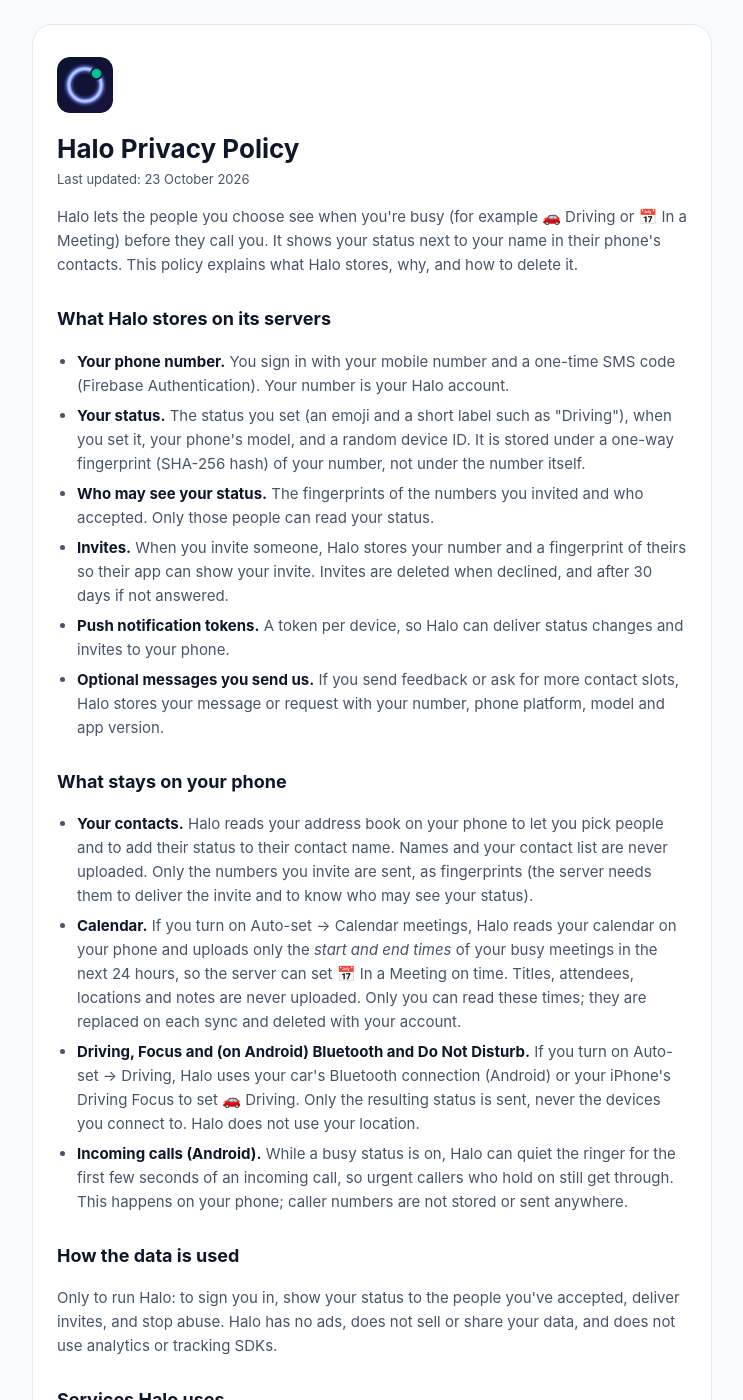
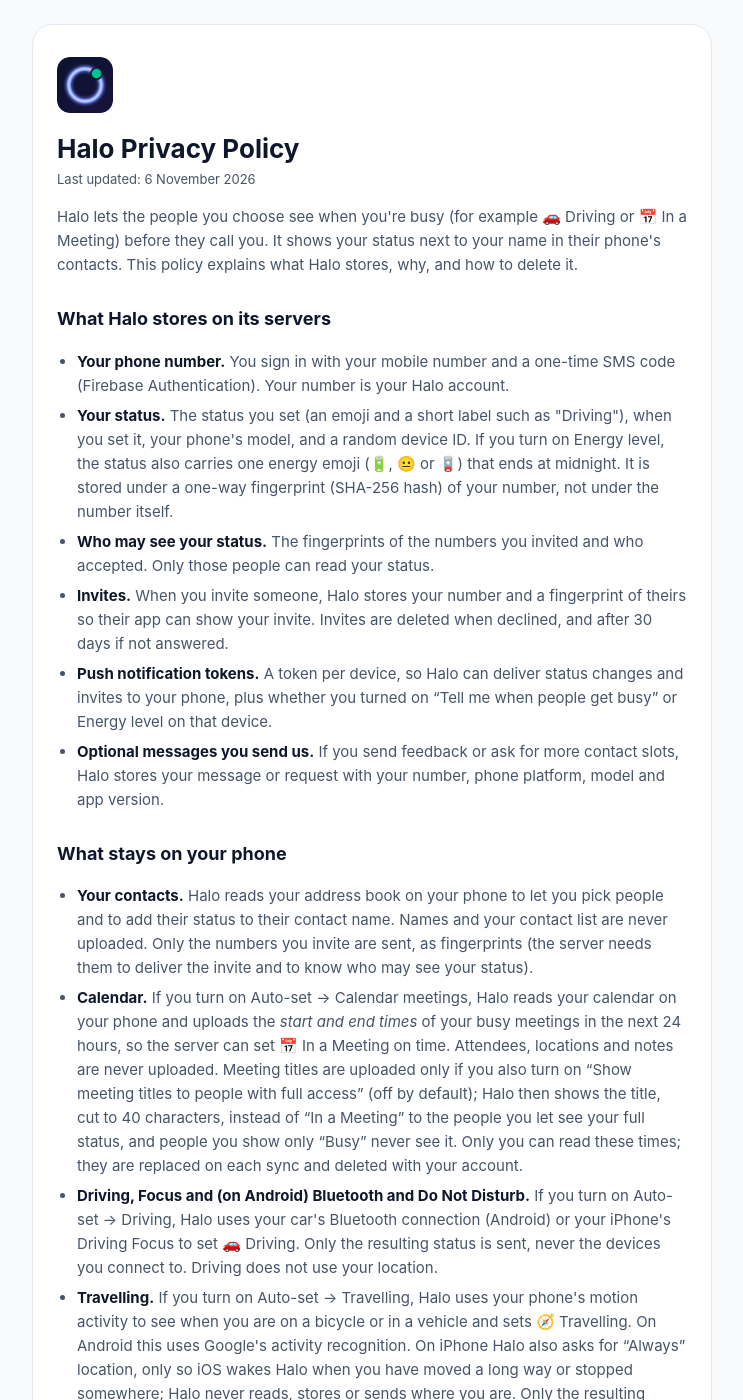
Before and after one commit to and/and.github.io, a Jekyll site: the page built from halo/privacy/index.html, in a window 1280 px wide and 1400 px high. Shown: the whole window, without its empty margins (268-1011 px from the left). Built offline with Jekyll 4.4.1, drawn with Linux system fonts in a browser that asks for light colours; some of the changed text lies outside the part shown.

Commit message:
halo: privacy policy covers meeting titles, Travelling, location and Health data
Meeting titles are uploaded only with the new opt-in switch and shown only to people with
full access. Adds Travelling (motion, and Always location on iPhone, never read or sent),
Health data for Energy level (read-only, on the phone), and the energy emoji. Removes the
claim that Halo does not use location.

Co-Authored-By: Claude Sonnet 5.5 <noreply@anthropic.com>

```diff
--- a/halo/privacy/index.html
+++ b/halo/privacy/index.html
@@ -64,25 +64,27 @@ sitemap: false
   <main>
     <img class="app-icon" src="/halo/img/icon.png" alt="Halo app icon">
     <h1>Halo Privacy Policy</h1>
-    <p class="updated">Last updated: 23 October 2026</p>
+    <p class="updated">Last updated: 6 November 2026</p>
 
     <p>Halo lets the people you choose see when you're busy (for example 🚗 Driving or 📅 In a Meeting) before they call you. It shows your status next to your name in their phone's contacts. This policy explains what Halo stores, why, and how to delete it.</p>
 
     <h2>What Halo stores on its servers</h2>
     <ul>
       <li><strong>Your phone number.</strong> You sign in with your mobile number and a one-time SMS code (Firebase Authentication). Your number is your Halo account.</li>
-      <li><strong>Your status.</strong> The status you set (an emoji and a short label such as "Driving"), when you set it, your phone's model, and a random device ID. It is stored under a one-way fingerprint (SHA-256 hash) of your number, not under the number itself.</li>
+      <li><strong>Your status.</strong> The status you set (an emoji and a short label such as "Driving"), when you set it, your phone's model, and a random device ID. If you turn on Energy level, the status also carries one energy emoji (🔋, 😐 or 🪫) that ends at midnight. It is stored under a one-way fingerprint (SHA-256 hash) of your number, not under the number itself.</li>
       <li><strong>Who may see your status.</strong> The fingerprints of the numbers you invited and who accepted. Only those people can read your status.</li>
       <li><strong>Invites.</strong> When you invite someone, Halo stores your number and a fingerprint of theirs so their app can show your invite. Invites are deleted when declined, and after 30 days if not answered.</li>
-      <li><strong>Push notification tokens.</strong> A token per device, so Halo can deliver status changes and invites to your phone.</li>
+      <li><strong>Push notification tokens.</strong> A token per device, so Halo can deliver status changes and invites to your phone, plus whether you turned on &ldquo;Tell me when people get busy&rdquo; or Energy level on that device.</li>
       <li><strong>Optional messages you send us.</strong> If you send feedback or ask for more contact slots, Halo stores your message or request with your number, phone platform, model and app version.</li>
     </ul>
 
     <h2>What stays on your phone</h2>
     <ul>
       <li><strong>Your contacts.</strong> Halo reads your address book on your phone to let you pick people and to add their status to their contact name. Names and your contact list are never uploaded. Only the numbers you invite are sent, as fingerprints (the server needs them to deliver the invite and to know who may see your status).</li>
-      <li><strong>Calendar.</strong> If you turn on Auto-set → Calendar meetings, Halo reads your calendar on your phone and uploads only the <em>start and end times</em> of your busy meetings in the next 24 hours, so the server can set 📅 In a Meeting on time. Titles, attendees, locations and notes are never uploaded. Only you can read these times; they are replaced on each sync and deleted with your account.</li>
-      <li><strong>Driving, Focus and (on Android) Bluetooth and Do Not Disturb.</strong> If you turn on Auto-set → Driving, Halo uses your car's Bluetooth connection (Android) or your iPhone's Driving Focus to set 🚗 Driving. Only the resulting status is sent, never the devices you connect to. Halo does not use your location.</li>
+      <li><strong>Calendar.</strong> If you turn on Auto-set → Calendar meetings, Halo reads your calendar on your phone and uploads the <em>start and end times</em> of your busy meetings in the next 24 hours, so the server can set 📅 In a Meeting on time. Attendees, locations and notes are never uploaded. Meeting titles are uploaded only if you also turn on &ldquo;Show meeting titles to people with full access&rdquo; (off by default); Halo then shows the title, cut to 40 characters, instead of &ldquo;In a Meeting&rdquo; to the people you let see your full status, and people you show only &ldquo;Busy&rdquo; never see it. Only you can read these times; they are replaced on each sync and deleted with your account.</li>
+      <li><strong>Driving, Focus and (on Android) Bluetooth and Do Not Disturb.</strong> If you turn on Auto-set → Driving, Halo uses your car's Bluetooth connection (Android) or your iPhone's Driving Focus to set 🚗 Driving. Only the resulting status is sent, never the devices you connect to. Driving does not use your location.</li>
+      <li><strong>Travelling.</strong> If you turn on Auto-set → Travelling, Halo uses your phone's motion activity to see when you are on a bicycle or in a vehicle and sets 🧭 Travelling. On Android this uses Google's activity recognition. On iPhone Halo also asks for &ldquo;Always&rdquo; location, only so iOS wakes Halo when you have moved a long way or stopped somewhere; Halo never reads, stores or sends where you are. Only the resulting status is sent.</li>
+      <li><strong>Health data (iPhone).</strong> If you turn on Auto-set → Energy level, Halo reads your sleep, heart rate variability and resting heart rate from Apple Health, only on your phone, and works out a rough level (🔋, 😐 or 🪫). Halo never writes to Apple Health, and the readings are never uploaded. Only the one emoji is sent, and only to the people you let see your full status, in front of your status.</li>
       <li><strong>Incoming calls (Android).</strong> While a busy status is on, Halo can quiet the ringer for the first few seconds of an incoming call, so urgent callers who hold on still get through. This happens on your phone; caller numbers are not stored or sent anywhere.</li>
     </ul>
 
```
